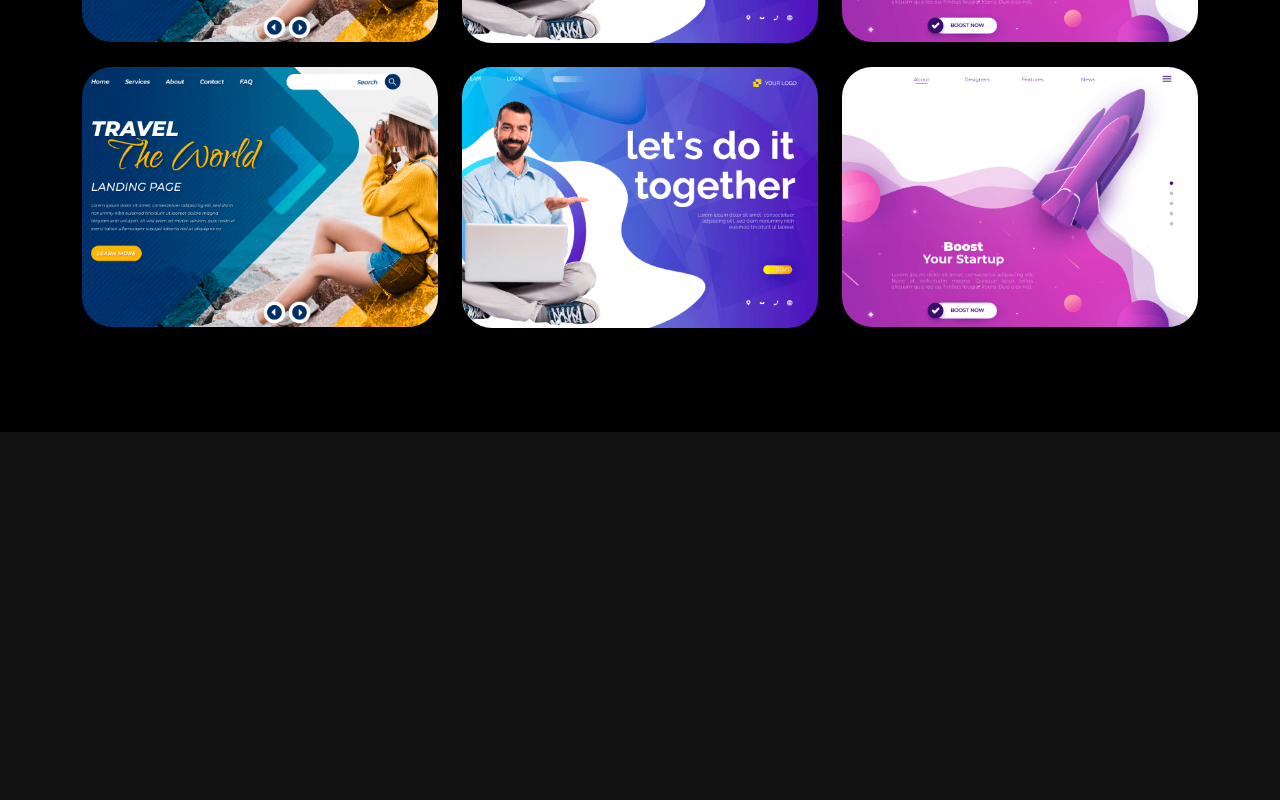
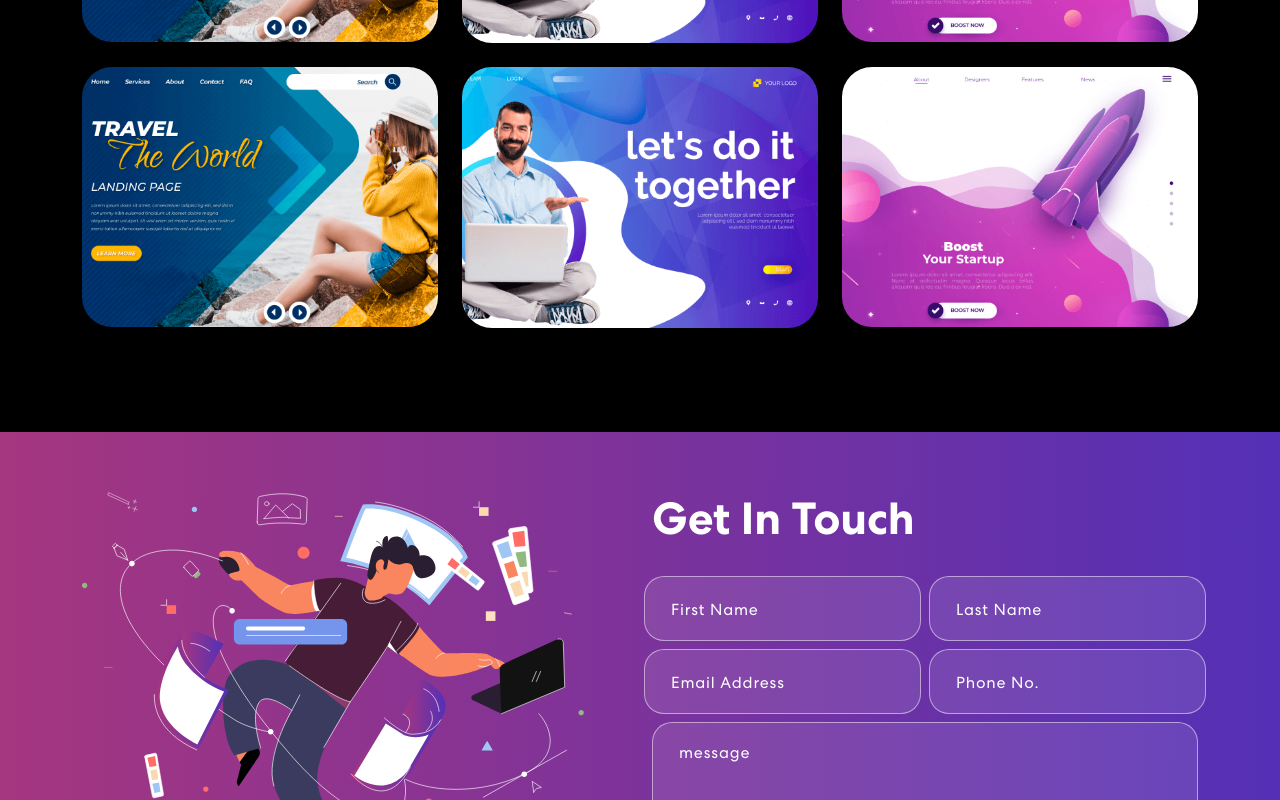
Before and after one commit to TsaiTsaiChieh/portfoilo-test, a React (Create React App) app: page / in a window 1280 px wide. Shown: the part 2000-2800 px from the top of the page. Before the commit the page ends 2432 px from the top, so only its background shows below. Built offline with nearby package versions, Linux system fonts and the light colour scheme.

Commit message:
:sparkles: add Contact component

```diff
--- a/src/App.js
+++ b/src/App.js
@@ -4,6 +4,7 @@
 import Banner from './components/Banner'
 import Skills from './components/Skills'
 import Projects from './components/Projects'
+import Contact from './components/Contact'
 
 const App = () => {
   return (
@@ -12,6 +13,7 @@
       <Banner />
       <Skills />
       <Projects />
+      <Contact />
     </div>
   )
 }
--- /dev/null
+++ b/src/components/Contact.jsx
@@ -0,0 +1,112 @@
+import {useState} from 'react'
+import {Col, Container, Row} from 'react-bootstrap'
+import contactImg from '../assets/img/contact-img.svg'
+
+const Contact = () => {
+  const formInitialDetails = {
+    firstName: '',
+    lastName: '',
+    email: '',
+    phone: '',
+    message: '',
+  }
+  const [formDetails, setFormDetails] = useState(formInitialDetails)
+  const [buttonText, setButtonText] = useState('Send')
+  const [status, setStatus] = useState({})
+  const onFormUpdate = (category, value) => {
+    setFormDetails({...formDetails, [category]: value})
+  }
+  const handleSubmit = async (e) => {
+    e.preventDefault()
+    setButtonText('Sending...')
+    const res = await fetch('http://localhost:5000/contact', {
+      method: 'POST',
+      headers: {
+        'Content-Type': 'Application/json;charset:utf-8',
+      },
+      body: JSON.stringify(formDetails),
+    })
+    setButtonText('Send')
+    const result = res.json()
+    result.code === 200 ?
+      setStatus({success: true, message: 'Message sent successfully'}) :
+      setStatus({
+        success: false,
+        message: 'Something went wrong, please try again later.',
+      })
+  }
+  return (
+    <section className='contact' id='connect'>
+      <Container>
+        <Row>
+          <Col md={6}>
+            <img src={contactImg} alt='contactImg' />
+          </Col>
+          <Col md={6}>
+            <h2>Get In Touch</h2>
+            <form onSubmit={handleSubmit}>
+              <Row>
+                <Col sm={6} className='px-1'>
+                  <input
+                    type='text'
+                    value={formDetails.firstName}
+                    placeholder='First Name'
+                    onChange={(e) => onFormUpdate('firstName', e.target.value)}
+                  />
+                </Col>
+                <Col sm={6} className='px-1'>
+                  <input
+                    type='text'
+                    value={formDetails.lastName}
+                    placeholder='Last Name'
+                    onChange={(e) => onFormUpdate('lastName', e.target.value)}
+                  />
+                </Col>
+                <Col sm={6} className='px-1'>
+                  <input
+                    type='text'
+                    value={formDetails.email}
+                    placeholder='Email Address'
+                    onChange={(e) => onFormUpdate('email', e.target.value)}
+                  />
+                </Col>
+                <Col sm={6} className='px-1'>
+                  <input
+                    type='text'
+                    value={formDetails.phone}
+                    placeholder='Phone No.'
+                    onChange={(e) => onFormUpdate('phone', e.target.value)}
+                  />
+                </Col>
+                <Col>
+                  <textarea
+                    rows={6}
+                    value={formDetails.message}
+                    placeholder='message'
+                    onChange={(e) => onFormUpdate('message', e.target.value)}
+                  />
+                  <button type='submit'>
+                    <span>{buttonText}</span>
+                  </button>
+                </Col>
+                {status.message && (
+                  <Col>
+                    <p
+                      className={
+                        status.success === false ? 'danger' : 'success'
+                      }
+                    >
+                      {status.message}
+                    </p>
+                  </Col>
+                )}
+              </Row>
+            </form>
+          </Col>
+        </Row>
+      </Container>
+    </section>
+  )
+}
+
+export default Contact
```
